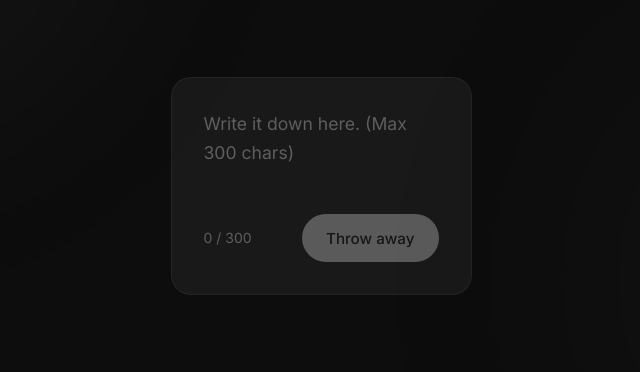
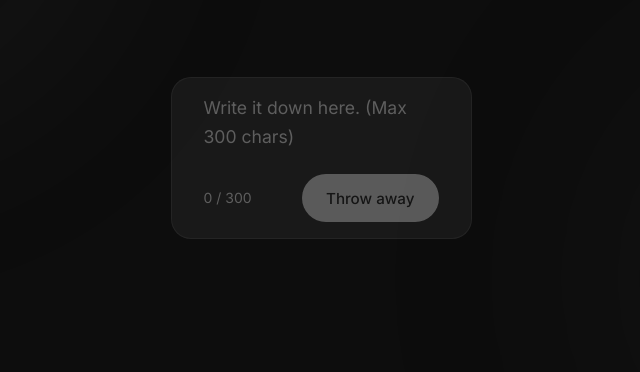
Before and after one commit to edward-k-jin/Today-s-Trash, a plain HTML site: page index.html in a window 1280 px wide. Shown: the part 350-722 px from the top of the page, without its empty margins (319-959 px from the left). Drawn offline with Linux system fonts and the light colour scheme; a web font is replaced by a local one.

Commit message:
UI Polish: Expand input width and reducing height

```diff
--- a/styles.css
+++ b/styles.css
@@ -170,7 +170,8 @@ p {
 /* Input Section */
 .input-section {
     width: 100%;
-    max-width: 600px;
+    max-width: 100%;
+    /* Expanded to match grid */
     /* Keep input focused even on wide screens */
     margin: 0 auto;
     /* Center it */
@@ -181,7 +182,8 @@ p {
     background: var(--input-bg);
     border: 1px solid var(--card-border);
     border-radius: var(--radius-lg);
-    padding: var(--spacing-md);
+    padding: var(--spacing-sm) var(--spacing-md);
+    /* Adjusted padding for slimmer look */
     transition: all 0.3s cubic-bezier(0.25, 0.8, 0.25, 1);
 }
 
@@ -193,7 +195,8 @@ p {
 
 textarea {
     width: 100%;
-    min-height: 80px;
+    min-height: 50px;
+    /* Reduced further */
     background: transparent;
     border: none;
     resize: none;
```
